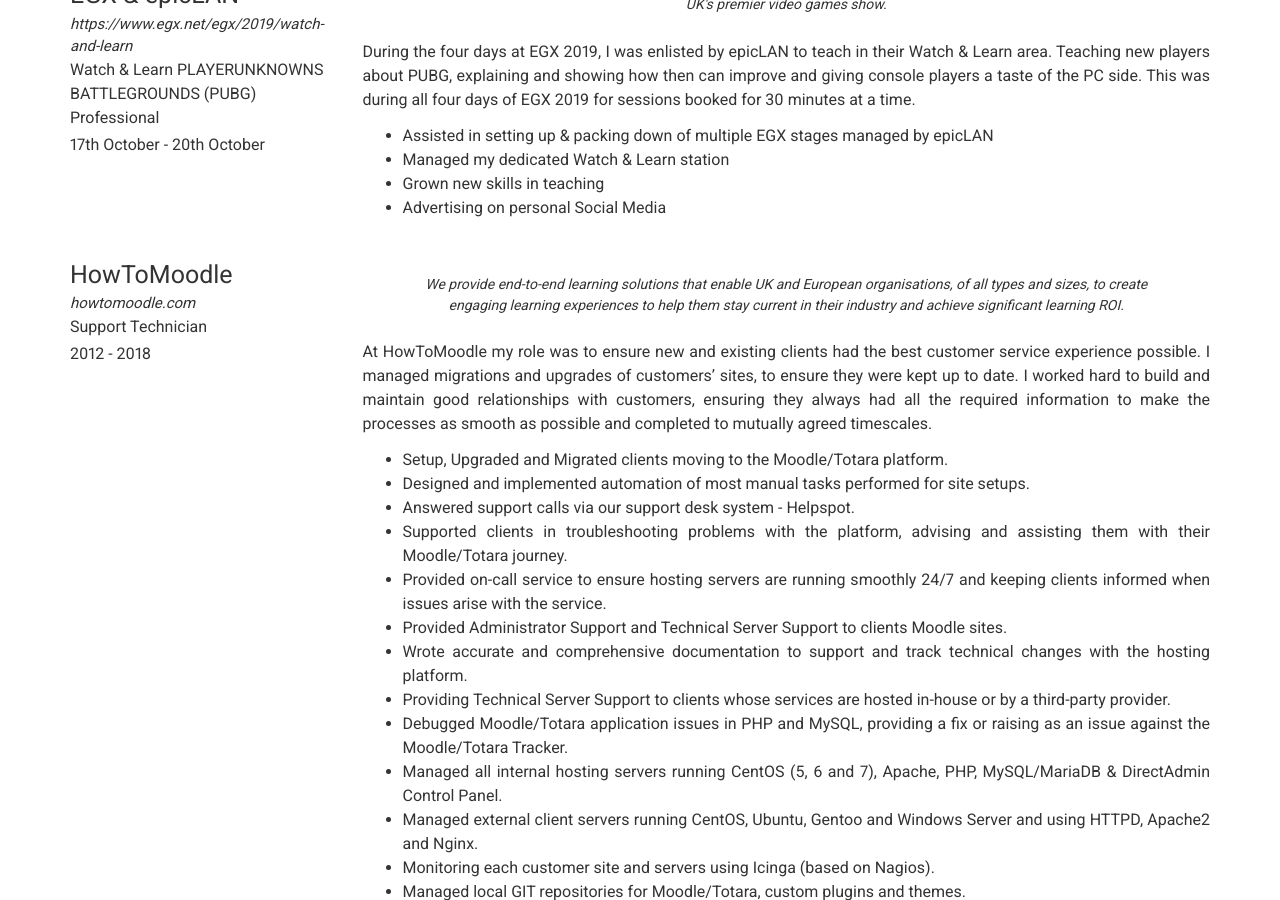
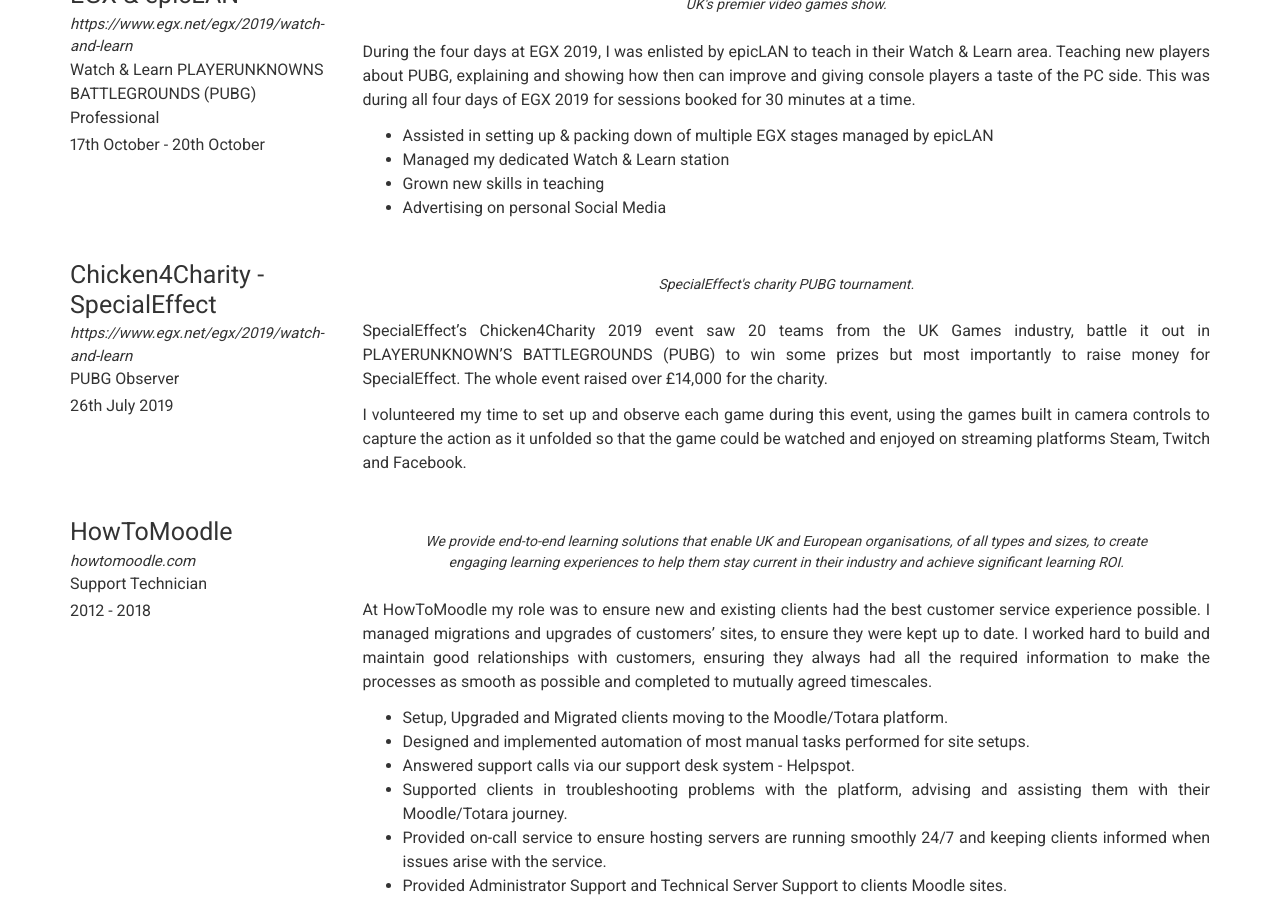
Before and after one commit to DanBennettUK/cv, a Jekyll site: the page built from index.md, in a window 1280 px wide and 900 px high, scrolled down 1633 px. Built offline with Jekyll 4.4.1, drawn with Linux system fonts in a browser that asks for light colours; nearby versions of some CDN libraries.

Commit message:
Update experience.yml

```diff
--- a/_data/experience.yml
+++ b/_data/experience.yml
@@ -67,6 +67,20 @@
       - Managed my dedicated Watch & Learn station
       - Grown new skills in teaching
       - Advertising on personal Social Media
+
+- layout: left
+  company: Chicken4Charity - SpecialEffect
+  link: https://www.egx.net/egx/2019/watch-and-learn
+  job_title: PUBG Observer
+  dates: 26th July 2019
+  quote: >
+      SpecialEffect's charity PUBG tournament.
+  description: | # this will include new lines to allow paragraphs
+      SpecialEffect's Chicken4Charity 2019 event saw 20 teams from the UK Games industry, battle it out in PLAYERUNKNOWN'S BATTLEGROUNDS (PUBG) to win some prizes but most
+      importantly to raise money for SpecialEffect. The whole event raised over £14,000 for the charity.
+
+      I volunteered my time to set up and observe each game during this event, using the games built in camera controls to capture the action as it unfolded so that the game
+      could be watched and enjoyed on streaming platforms Steam, Twitch and Facebook.
 
 - layout: left
   company: HowToMoodle
```
